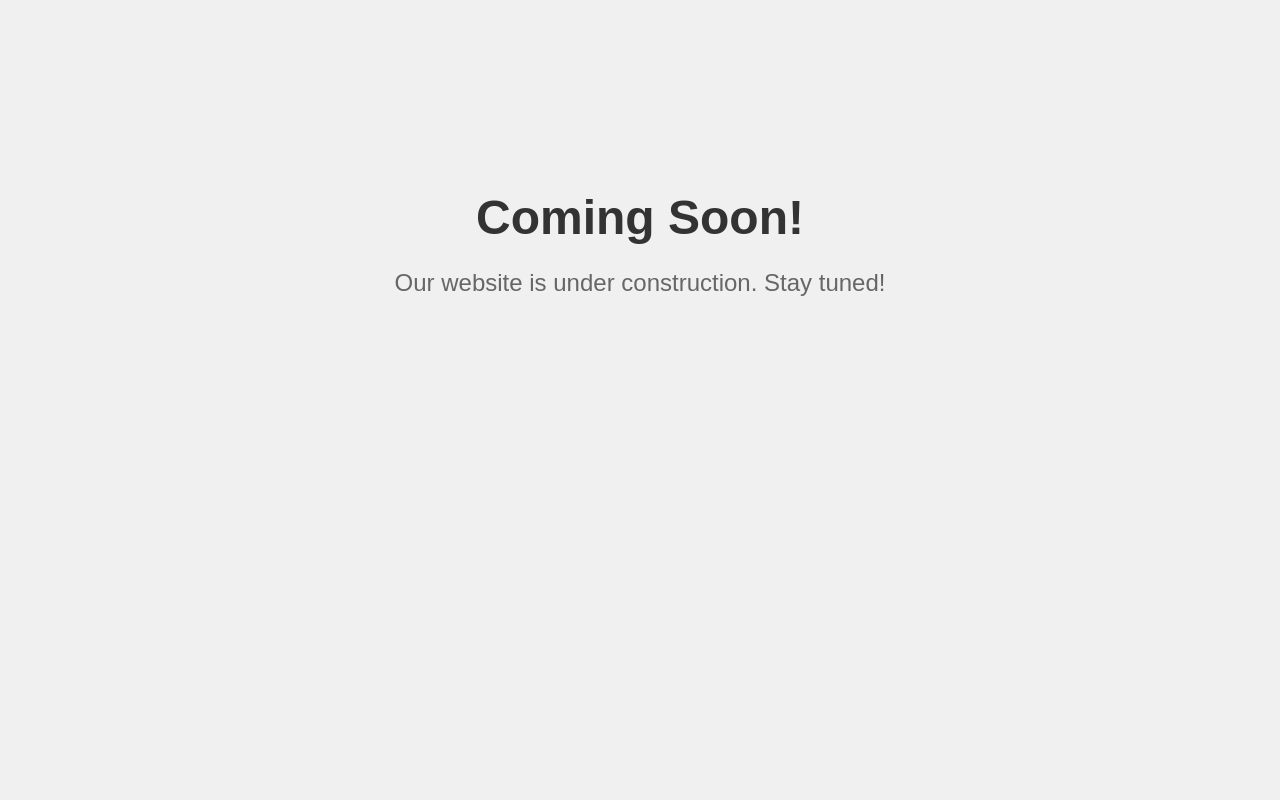
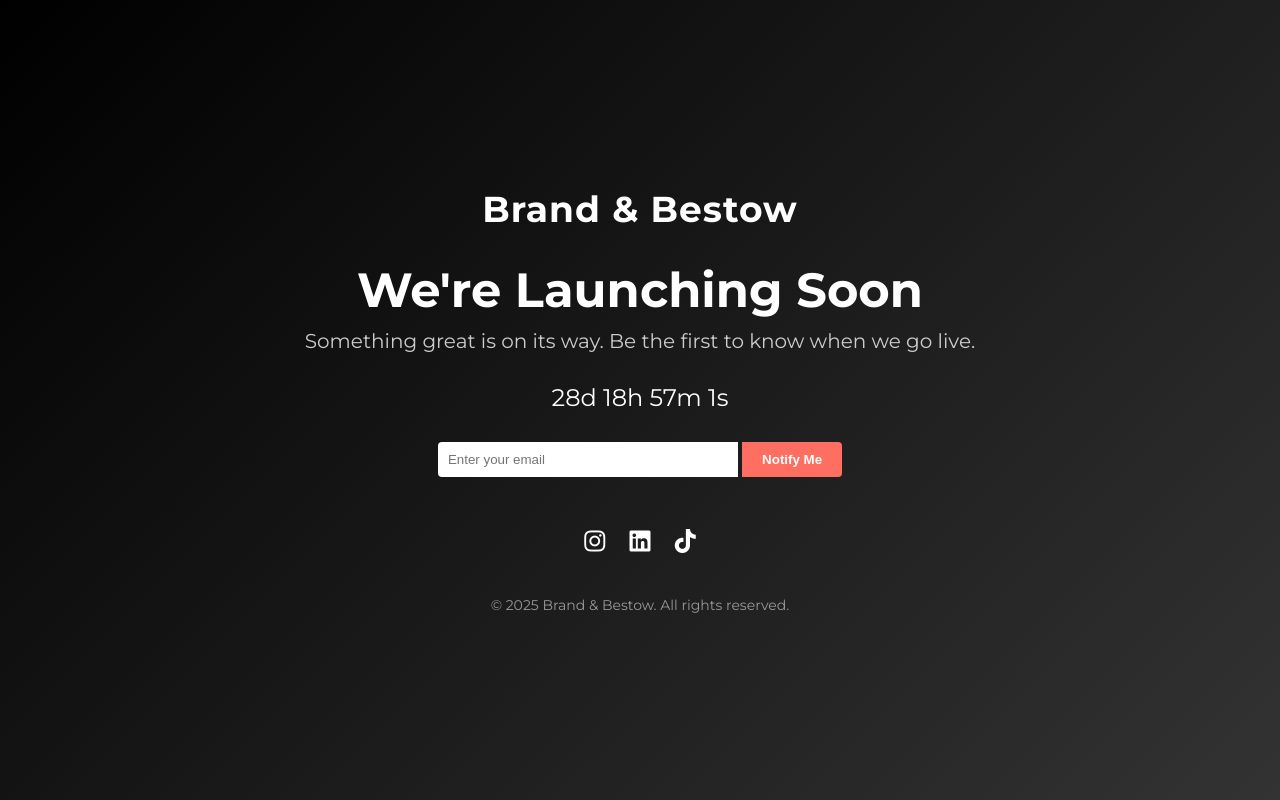
Before and after one commit to 5n2talents/coming-soon, a plain HTML site: page index.html in a window 1280 px wide. Drawn offline with Linux system fonts and the light colour scheme.

Commit message:
index.html

```diff
--- a/index.html
+++ b/index.html
@@ -2,28 +2,140 @@
 <html lang="en">
 <head>
   <meta charset="UTF-8" />
-  <meta name="viewport" content="width=device-width, initial-scale=1" />
-  <title>Coming Soon</title>
+  <meta name="viewport" content="width=device-width, initial-scale=1.0" />
+  <title>Brand & Bestow – Coming Soon</title>
+  <link href="https://fonts.googleapis.com/css2?family=Montserrat:wght@400;700&display=swap" rel="stylesheet">
+  <script src="https://kit.fontawesome.com/a076d05399.js" crossorigin="anonymous"></script>
   <style>
+    * {
+      box-sizing: border-box;
+      margin: 0;
+      padding: 0;
+    }
+
     body {
-      font-family: Arial, sans-serif;
-      background: #f0f0f0;
+      font-family: 'Montserrat', sans-serif;
+      background: linear-gradient(135deg, #000000, #333333);
+      color: #ffffff;
       text-align: center;
-      padding-top: 150px;
-      color: #333;
+      padding: 40px;
+      display: flex;
+      flex-direction: column;
+      justify-content: center;
+      min-height: 100vh;
     }
+
+    .logo {
+      font-size: 36px;
+      font-weight: 700;
+      margin-bottom: 10px;
+      letter-spacing: 1px;
+    }
+
     h1 {
       font-size: 48px;
-      margin-bottom: 20px;
+      margin: 20px 0 10px;
     }
-    p {
+
+    p.subtitle {
+      font-size: 20px;
+      margin-bottom: 30px;
+      color: #cccccc;
+    }
+
+    .countdown {
       font-size: 24px;
-      color: #666;
+      margin-bottom: 30px;
+    }
+
+    form {
+      margin-bottom: 30px;
+    }
+
+    input[type="email"] {
+      padding: 10px;
+      width: 300px;
+      max-width: 80%;
+      border: none;
+      border-radius: 4px 0 0 4px;
+      outline: none;
+    }
+
+    button {
+      padding: 10px 20px;
+      border: none;
+      background-color: #ff6f61;
+      color: white;
+      font-weight: bold;
+      border-radius: 0 4px 4px 0;
+      cursor: pointer;
+    }
+
+    .social-icons {
+      margin-top: 20px;
+    }
+
+    .social-icons a {
+      margin: 0 10px;
+      color: #ffffff;
+      font-size: 24px;
+      transition: color 0.3s;
+    }
+
+    .social-icons a:hover {
+      color: #ff6f61;
+    }
+
+    footer {
+      margin-top: 40px;
+      font-size: 14px;
+      color: #999999;
     }
   </style>
 </head>
 <body>
-  <h1>Coming Soon!</h1>
-  <p>Our website is under construction. Stay tuned!</p>
+  <div class="logo">Brand & Bestow</div>
+  <h1>We're Launching Soon</h1>
+  <p class="subtitle">Something great is on its way. Be the first to know when we go live.</p>
+
+  <div class="countdown" id="countdown">Loading countdown...</div>
+
+  <form action="https://formspree.io/f/yourFormID" method="POST">
+    <input type="email" name="email" placeholder="Enter your email" required>
+    <button type="submit">Notify Me</button>
+  </form>
+
+  <div class="social-icons">
+    <a href="https://instagram.com/yourprofile" target="_blank"><i class="fab fa-instagram"></i></a>
+    <a href="https://linkedin.com/in/yourprofile" target="_blank"><i class="fab fa-linkedin"></i></a>
+    <a href="https://tiktok.com/@yourprofile" target="_blank"><i class="fab fa-tiktok"></i></a>
+  </div>
+
+  <footer>© 2025 Brand & Bestow. All rights reserved.</footer>
+
+  <script>
+    // Countdown Timer
+    const launchDate = new Date("2025-10-15T00:00:00").getTime();
+    const countdownEl = document.getElementById("countdown");
+
+    const updateCountdown = () => {
+      const now = new Date().getTime();
+      const distance = launchDate - now;
+
+      if (distance < 0) {
+        countdownEl.innerHTML = "We're live!";
+        return;
+      }
+
+      const days = Math.floor(distance / (1000 * 60 * 60 * 24));
+      const hours = Math.floor((distance % (1000 * 60 * 60 * 24)) / (1000 * 60 * 60));
+      const minutes = Math.floor((distance % (1000 * 60 * 60)) / (1000 * 60));
+      const seconds = Math.floor((distance % (1000 * 60)) / 1000);
+
+      countdownEl.innerHTML = `${days}d ${hours}h ${minutes}m ${seconds}s`;
+    };
+
+    setInterval(updateCountdown, 1000);
+  </script>
 </body>
 </html>
```
